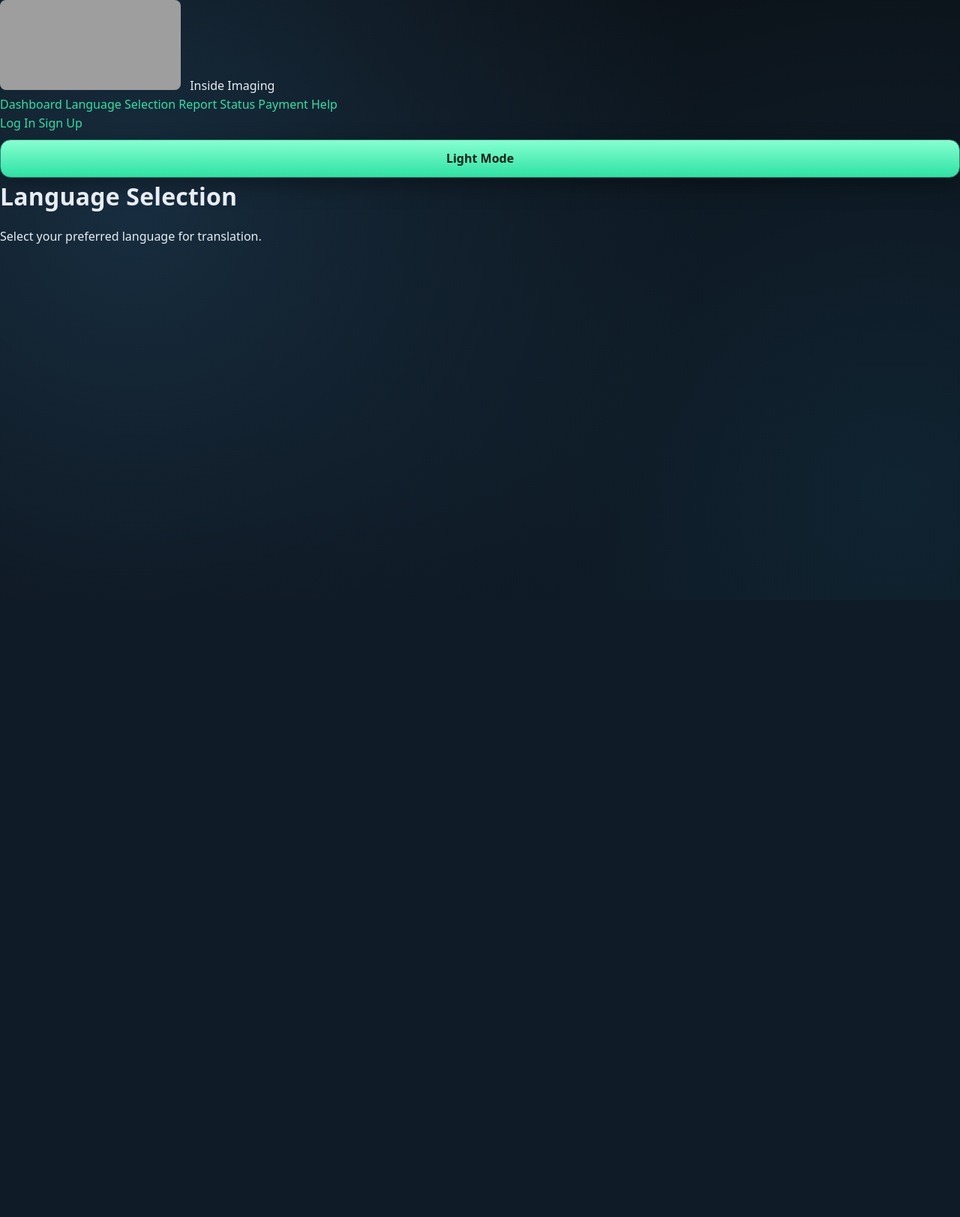
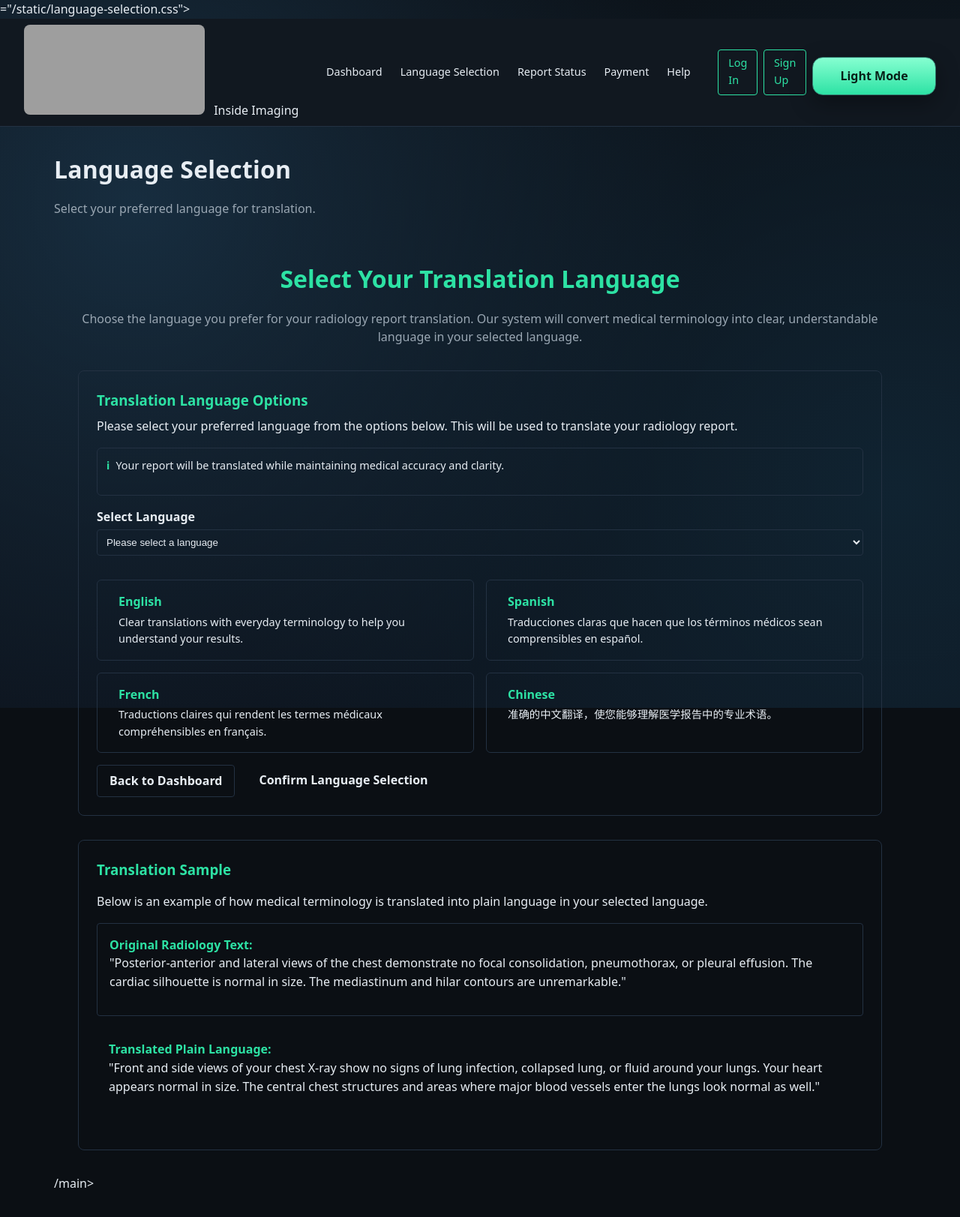
Before and after one commit to Schweinefilet/inside-imaging-MVP, a Python web app: template templates/language.html in a window 1280 px wide. Shown: the whole page at 75% size. Before the commit the page ends 499 px from the top, so only its background shows below. Run offline with Jinja, Linux system fonts and the light colour scheme; the template is opened without the code that fills it, so the values that code supplies are empty; grey boxes are pictures that could not be loaded.

Commit message:
Update language selection page UI to match bubble design

```diff
--- a/templates/language.html
+++ b/templates/language.html
@@ -5,7 +5,9 @@
     <meta name="viewport" content="width=device-width, initial-scale=1">
     <meta name="color-scheme" content="light dark">
     <title>Language Selection - Inside Imaging</title>
-    <link rel="stylesheet" href="/static/main.css">
+       <link rel="stylesheet" href="/static/main.css">
+    <link rel="stylesheet" href="/static/dashboard.css">
+    <link rel="stylesheet" href="/static/language-selection.css">="/static/language-selection.css">
 </head>
 <body>
     <div class="page-wrapper">
@@ -30,7 +32,74 @@
         <main class="content">
             <h1>Language Selection</h1>
             <p>Select your preferred language for translation.</p>
-        </main>
+        <main class="language-selection-page">
+  <section class="hero">
+    <h2>Select Your Translation Language</h2>
+    <p>Choose the language you prefer for your radiology report translation. Our system will convert medical terminology into clear, understandable language in your selected language.</p>
+  </section>
+  <section class="translation-options">
+    <h3>Translation Language Options</h3>
+    <p>Please select your preferred language from the options below. This will be used to translate your radiology report.</p>
+    <div class="info-note">
+      <span>ℹ</span>
+      <p>Your report will be translated while maintaining medical accuracy and clarity.</p>
+    </div>
+    <label for="language-select"><strong>Select Language</strong></label>
+    <select id="language-select">
+      <option disabled selected>Please select a language</option>
+      <option>English</option>
+      <option>Spanish</option>
+      <option>French</option>
+      <option>Chinese</option>
+    </select>
+    <div class="language-details">
+      <div class="language-card">
+        <div class="icon-placeholder"></div>
+        <div>
+          <h4>English</h4>
+          <p>Clear translations with everyday terminology to help you understand your results.</p>
+        </div>
+      </div>
+      <div class="language-card">
+        <div class="icon-placeholder"></div>
+        <div>
+          <h4>Spanish</h4>
+          <p>Traducciones claras que hacen que los términos médicos sean comprensibles en español.</p>
+        </div>
+      </div>
+      <div class="language-card">
+        <div class="icon-placeholder"></div>
+        <div>
+          <h4>French</h4>
+          <p>Traductions claires qui rendent les termes médicaux compréhensibles en français.</p>
+        </div>
+      </div>
+      <div class="language-card">
+        <div class="icon-placeholder"></div>
+        <div>
+          <h4>Chinese</h4>
+          <p>准确的中文翻译，使您能够理解医学报告中的专业术语。</p>
+        </div>
+      </div>
+    </div>
+    <div class="options-buttons">
+      <a href="{{ url_for('index') }}" class="btn btn-secondary">Back to Dashboard</a>
+      <a href="#" class="btn btn-primary">Confirm Language Selection</a>
+    </div>
+  </section>
+  <section class="translation-sample">
+    <h3>Translation Sample</h3>
+    <p>Below is an example of how medical terminology is translated into plain language in your selected language.</p>
+    <div class="sample-original">
+      <strong>Original Radiology Text:</strong>
+      <p>"Posterior-anterior and lateral views of the chest demonstrate no focal consolidation, pneumothorax, or pleural effusion. The cardiac silhouette is normal in size. The mediastinum and hilar contours are unremarkable."</p>
+    </div>
+    <div class="sample-translated">
+      <strong>Translated Plain Language:</strong>
+      <p>"Front and side views of your chest X-ray show no signs of lung infection, collapsed lung, or fluid around your lungs. Your heart appears normal in size. The central chest structures and areas where major blood vessels enter the lungs look normal as well."</p>
+    </div>
+  </section>
+</main>/main>
     </div>
     <script>
     document.addEventListener('DOMContentLoaded', function () {
```
